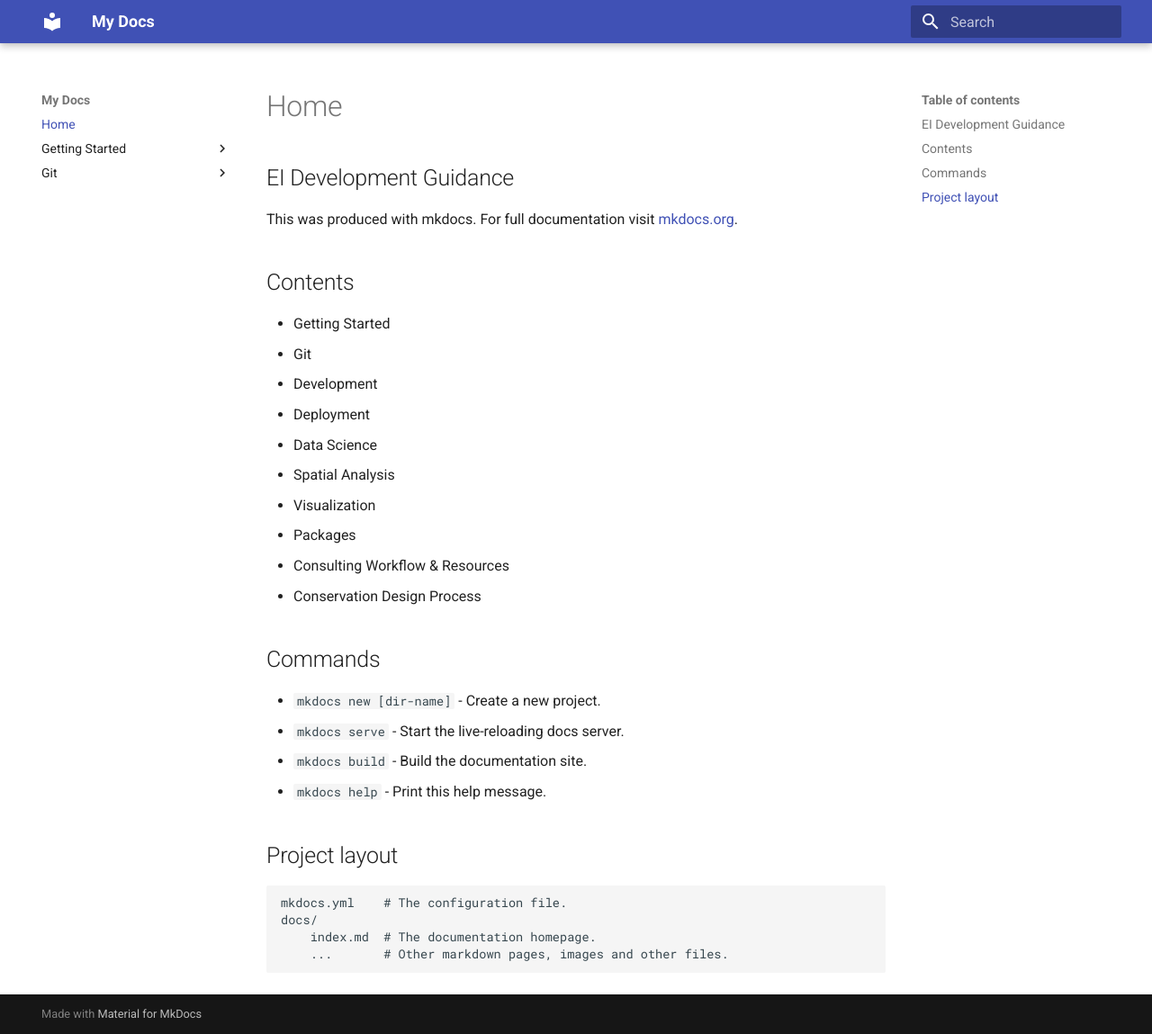
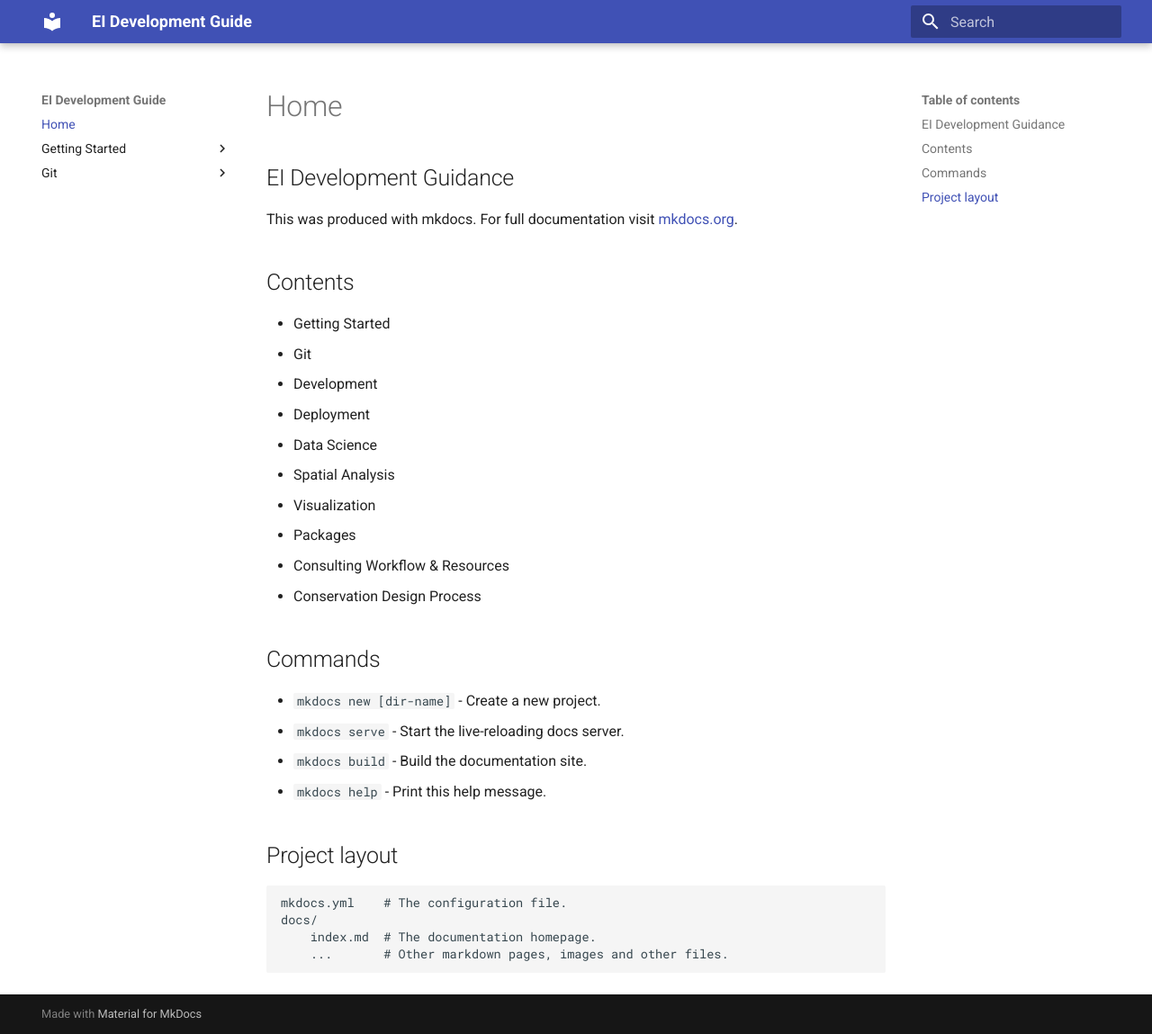
Before and after one commit to eriktuck/ei-dev, an MkDocs documentation site: the page built from docs/index.md, in a window 1280 px wide and 1149 px high. Shown: the whole window at 90% size. Built offline with MkDocs 1.6.1 and Material for MkDocs 9.7.7, drawn with Linux system fonts in a browser that asks for light colours.

Commit message:
changed site name

```diff
--- a/mkdocs.yml
+++ b/mkdocs.yml
@@ -1,4 +1,4 @@
-site_name: My Docs
+site_name: EI Development Guide
 theme: material
 nav:
 - Home: 'index.md'
```
